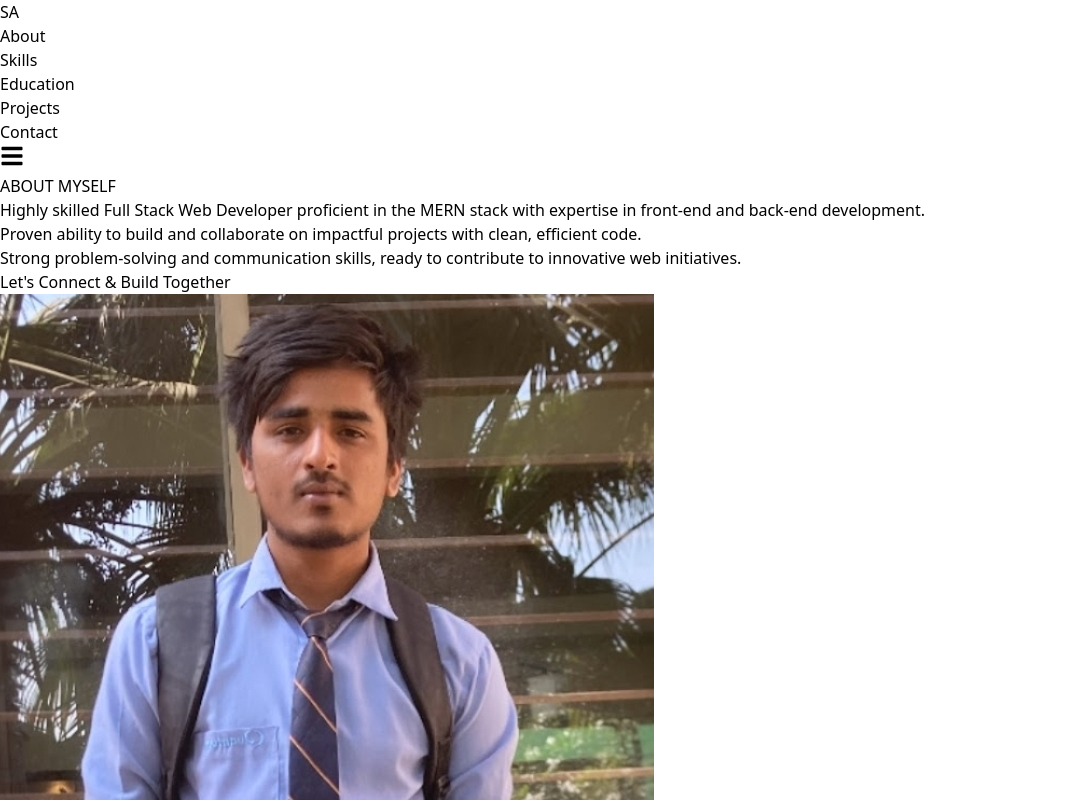
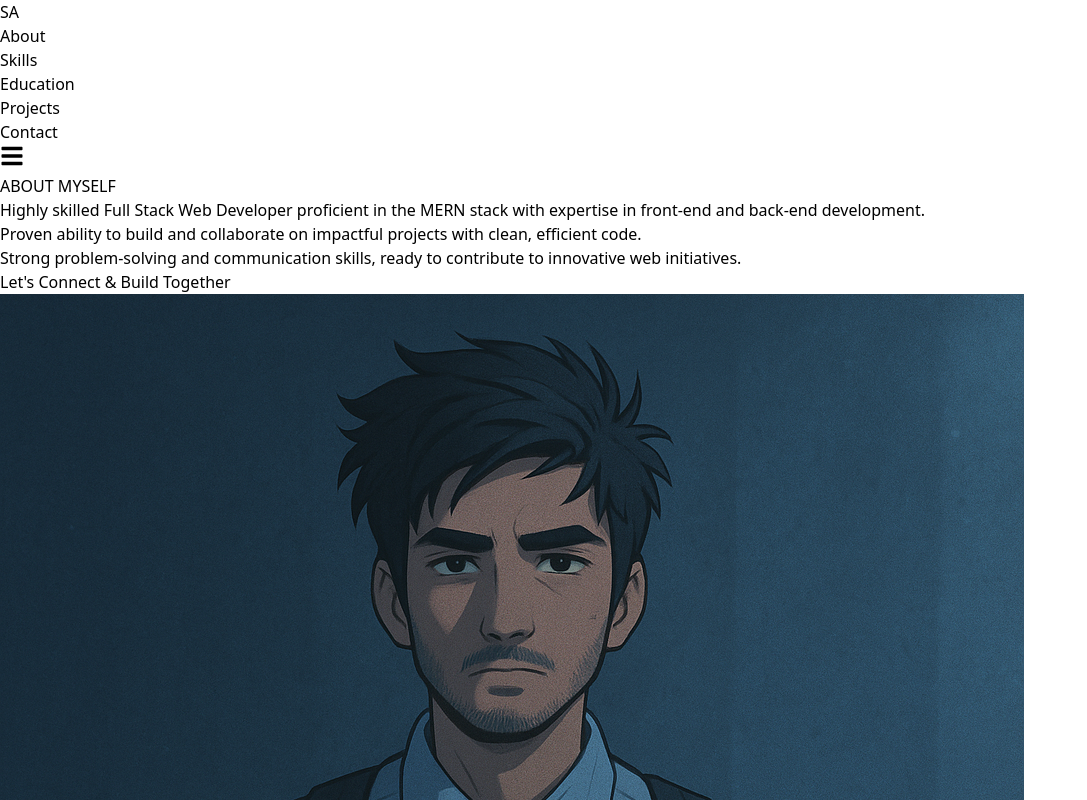
Before and after one commit to shahnwajalam10/My-Portfolio, a React (Vite) app: page /about in a window 1280 px wide. Shown: the top 800 px of the page, without its empty margins (0-1087 px from the left). Built offline with nearby package versions, Linux system fonts and the light colour scheme.

Commit message:
added profile picture

```diff
--- a/src/Components/Aboutme.jsx
+++ b/src/Components/Aboutme.jsx
@@ -114,7 +114,7 @@ const Aboutme = () => {
             <div className="relative h-full border-4 border-black bg-white shadow-[8px_8px_0px_0px_rgba(0,0,0,1)] rounded-3xl overflow-hidden transition-transform duration-300 hover:scale-105 hover:rotate-2">
               <img
                 alt="Profile Picture"
-                src="/images/profile_pic_1.jpg"
+                src="/images/profile_pic_4.png"
                 className="w-full h-full object-cover"
               />
             </div>
```
Also changed, not shown: public/images/profile_pic_4.png (added).
